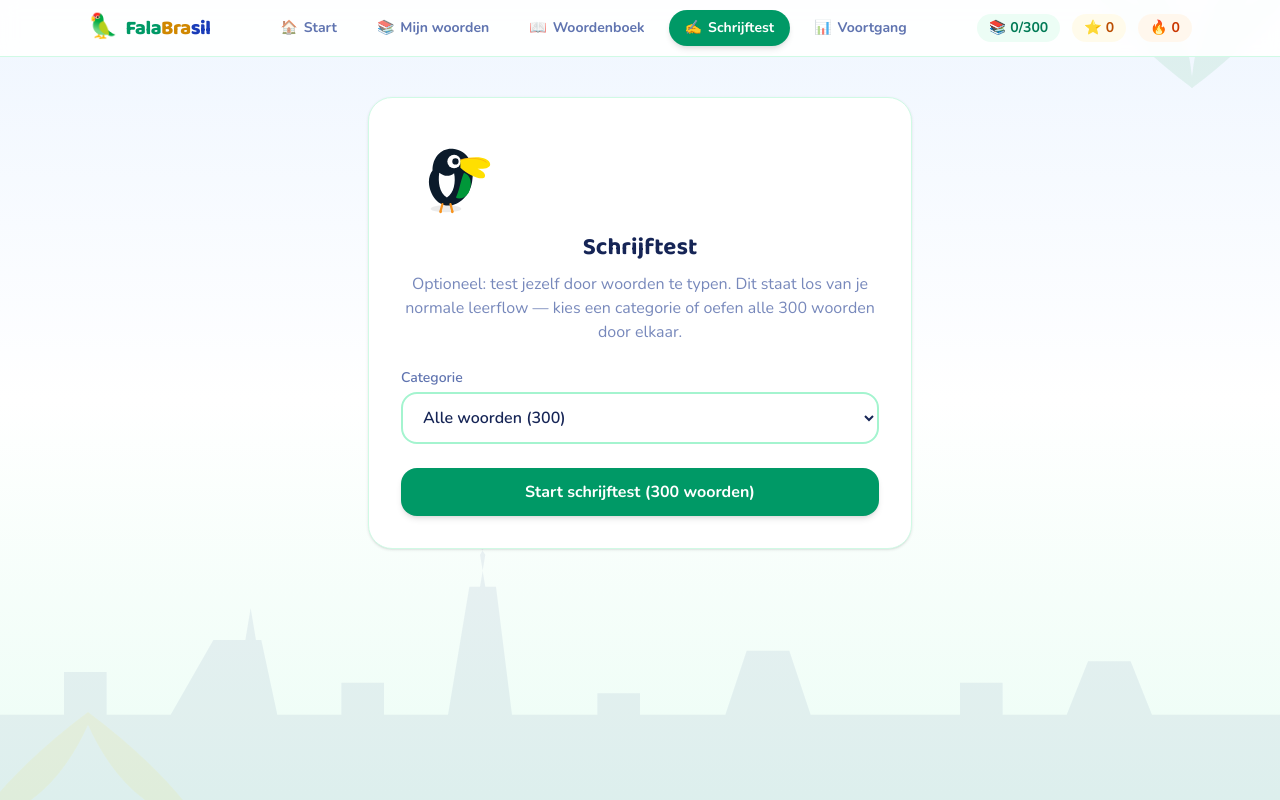
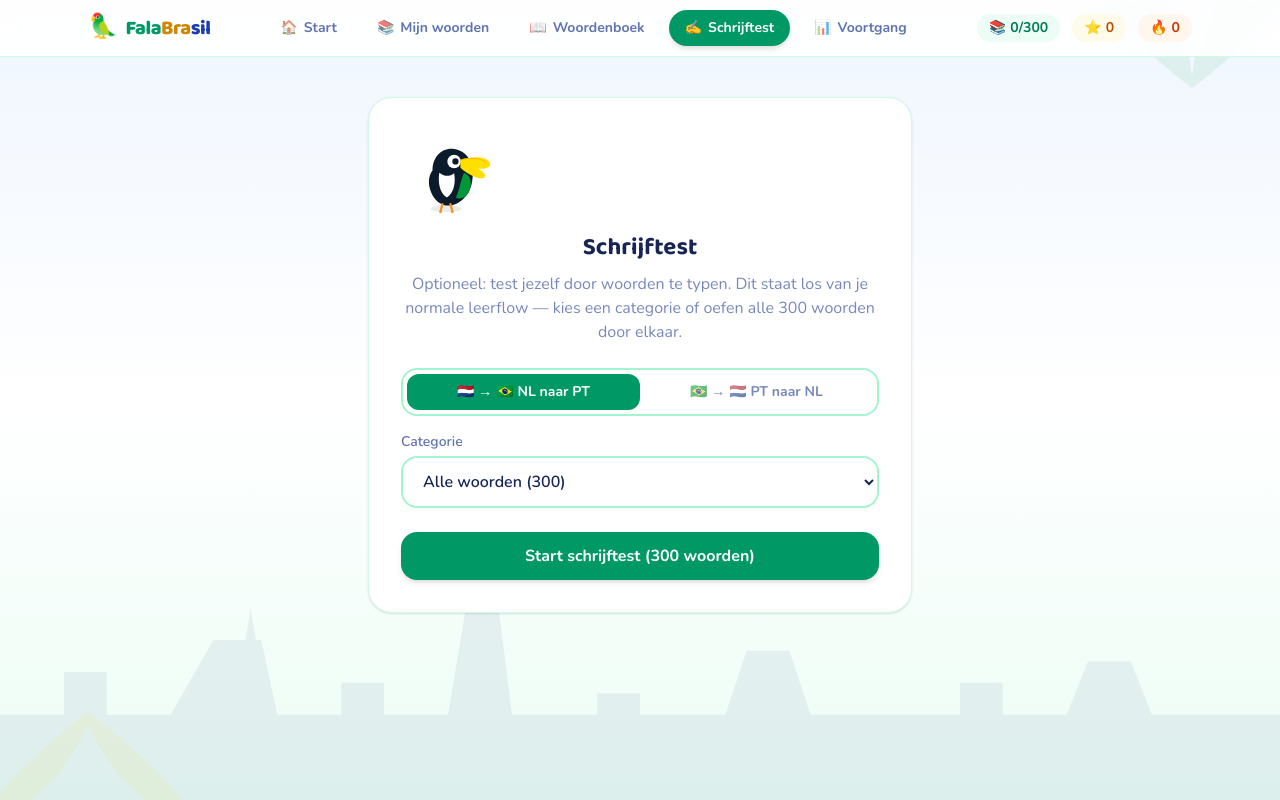
Before and after one commit to lucvdklauw-sys/falabrasil, a React (Vite) app: page / in a window 1280 px wide. Both pictures are taken after a click on the button "Schrijftest". Built offline with nearby package versions, Linux system fonts and the light colour scheme.

Commit message:
Update TypingTest.tsx

```diff
--- a/src/components/TypingTest.tsx
+++ b/src/components/TypingTest.tsx
@@ -7,7 +7,7 @@ import { isCloseEnough } from "../utils/textMatch";
 import { pickCorrectMessage, pickWrongMessage } from "../utils/encouragement";
 import { useTTS } from "../hooks/useTTS";
 import { Mascot } from "./Mascot";
-import { TypeCard, type TypeFeedback } from "./TypeCard";
+import { TypeCard, type TypeFeedback, type WriteDirection } from "./TypeCard";
 import type { Word } from "../types";
 
 async function fireConfetti() {
@@ -25,9 +25,10 @@ async function fireConfetti() {
  * regular learning flow (where typing was removed entirely), this covers
  * ALL 300 words on demand, filterable by category, with no hearts and no
  * gating: you can test yourself on anything, anytime. */
-export function TypingTest({ onAnswer }: { onAnswer: (wordId: string, correct: boolean) => void }) {
+export function TypingTest({ onAnswer }: { onAnswer: (wordId: string, correct: boolean, direction: WriteDirection) => void }) {
   const { speak } = useTTS();
   const [categoryId, setCategoryId] = useState<string>("all");
+  const [direction, setDirection] = useState<WriteDirection>("nl-pt");
   const [session, setSession] = useState<Word[] | null>(null);
   const [index, setIndex] = useState(0);
   const [typed, setTyped] = useState("");
@@ -59,11 +60,12 @@ export function TypingTest({ onAnswer }: { onAnswer: (wordId: string, correct: b
 
   function handleSubmit() {
     if (!current || feedback !== "idle") return;
-    const correct = isCloseEnough(typed, current.target);
+    const answer = direction === "nl-pt" ? current.target : current.source;
+    const correct = isCloseEnough(typed, answer);
     setFeedback(correct ? "correct" : "wrong");
     setCorrectCount((c) => c + (correct ? 1 : 0));
     if (!correct) setMistakes((m) => [...m, current]);
-    onAnswer(current.id, correct);
+    onAnswer(current.id, correct, direction);
     speak(current.target);
     if (correct) fireConfetti();
   }
@@ -72,7 +74,7 @@ export function TypingTest({ onAnswer }: { onAnswer: (wordId: string, correct: b
     if (!current || feedback !== "idle") return;
     setFeedback("wrong");
     setMistakes((m) => [...m, current]);
-    onAnswer(current.id, false);
+    onAnswer(current.id, false, direction);
   }
 
   function next() {
@@ -94,7 +96,24 @@ export function TypingTest({ onAnswer }: { onAnswer: (wordId: string, correct: b
             categorie of oefen alle 300 woorden door elkaar.
           </p>
 
-          <label htmlFor="typing-category" className="mt-6 block text-left text-sm font-semibold text-blue-900/70">
+          <div className="mt-6 flex rounded-2xl border-2 border-emerald-200 p-1" role="group" aria-label="Schrijfrichting">
+            <button
+              type="button"
+              onClick={() => setDirection("nl-pt")}
+              className={`flex-1 rounded-xl py-2 text-sm font-bold transition-colors ${direction === "nl-pt" ? "bg-emerald-600 text-white" : "text-blue-900/60 hover:bg-emerald-50"}`}
+            >
+              🇳🇱 → 🇧🇷 NL naar PT
+            </button>
+            <button
+              type="button"
+              onClick={() => setDirection("pt-nl")}
+              className={`flex-1 rounded-xl py-2 text-sm font-bold transition-colors ${direction === "pt-nl" ? "bg-emerald-600 text-white" : "text-blue-900/60 hover:bg-emerald-50"}`}
+            >
+              🇧🇷 → 🇳🇱 PT naar NL
+            </button>
+          </div>
+
+          <label htmlFor="typing-category" className="mt-4 block text-left text-sm font-semibold text-blue-900/70">
             Categorie
           </label>
           <select
@@ -191,6 +210,7 @@ export function TypingTest({ onAnswer }: { onAnswer: (wordId: string, correct: b
         >
           <TypeCard
             word={current}
+            direction={direction}
             typed={typed}
             setTyped={setTyped}
             feedback={feedback}
@@ -216,7 +236,10 @@ export function TypingTest({ onAnswer }: { onAnswer: (wordId: string, correct: b
                   </p>
                   {feedback === "wrong" && (
                     <p className="mt-1 text-sm">
-                      Het juiste antwoord is: <strong lang="pt-BR">{current.target}</strong>
+                      Het juiste antwoord is:{" "}
+                      <strong lang={direction === "nl-pt" ? "pt-BR" : undefined}>
+                        {direction === "nl-pt" ? current.target : current.source}
+                      </strong>
                     </p>
                   )}
                   <p className="mt-2 text-sm italic">
```
